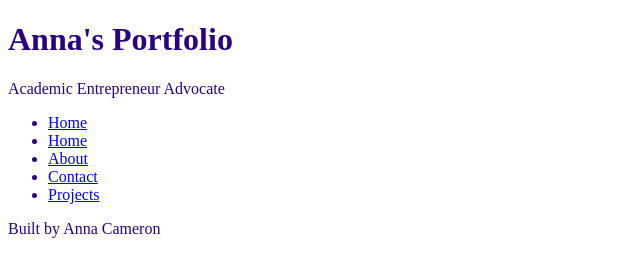
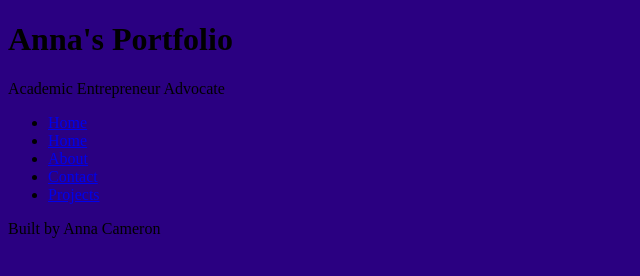
Before and after one commit to annarc06/AnnaPortfolio-CodeAlong, a plain HTML site: page index.html in a window 1280 px wide. Shown: the whole page, without its empty margins (0-640 px from the left). Drawn offline with Linux system fonts and the light colour scheme.

Commit message:
fix added to css

```diff
--- a/styles.css
+++ b/styles.css
@@ -14,5 +14,5 @@ deep pink = #BA1650
 /* GLOBAL STYLES (mobile first) */
 
 body {
-    color: #2A0081;
+    background-color: #2A0081;
 }
```
